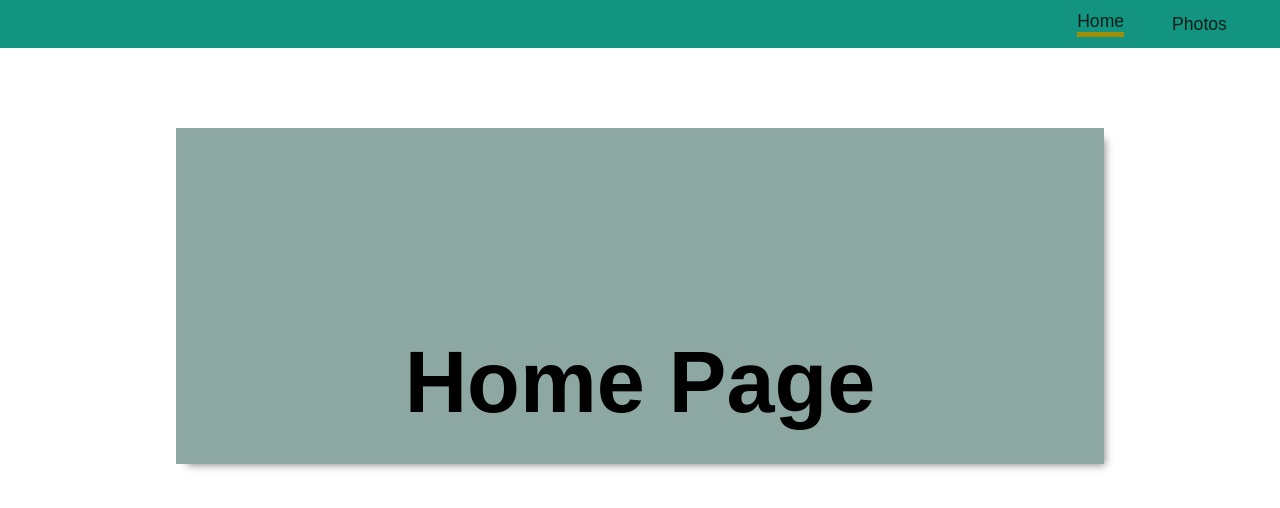
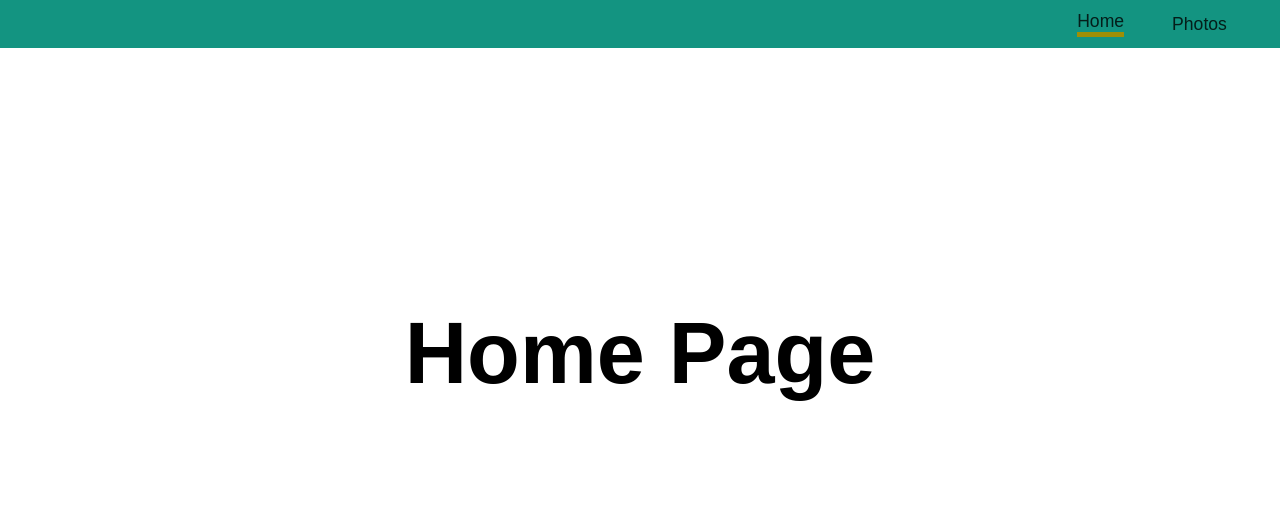
Before and after one commit to Navi003/Wifi-uebung-loadphotos, a website: page public/home.html in a window 1280 px wide. Drawn offline with Linux system fonts and the light colour scheme.

Commit message:
Removed sectino class

```diff
--- a/public/home.html
+++ b/public/home.html
@@ -85,7 +85,7 @@
       </nav>
     </header>
     <main>
-      <section class="section" id="section">
+      <section id="section">
        <h1>Home Page</h1>
           </select>
         </div>
```
